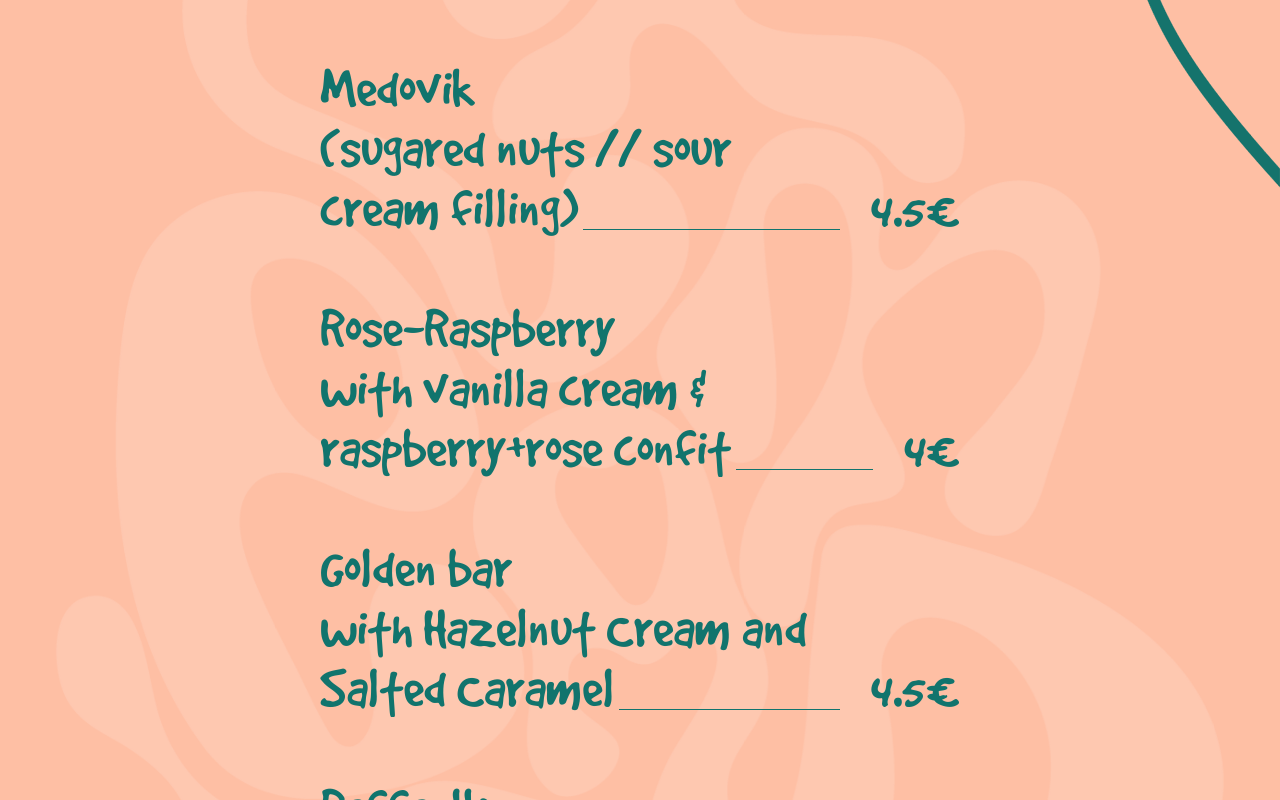
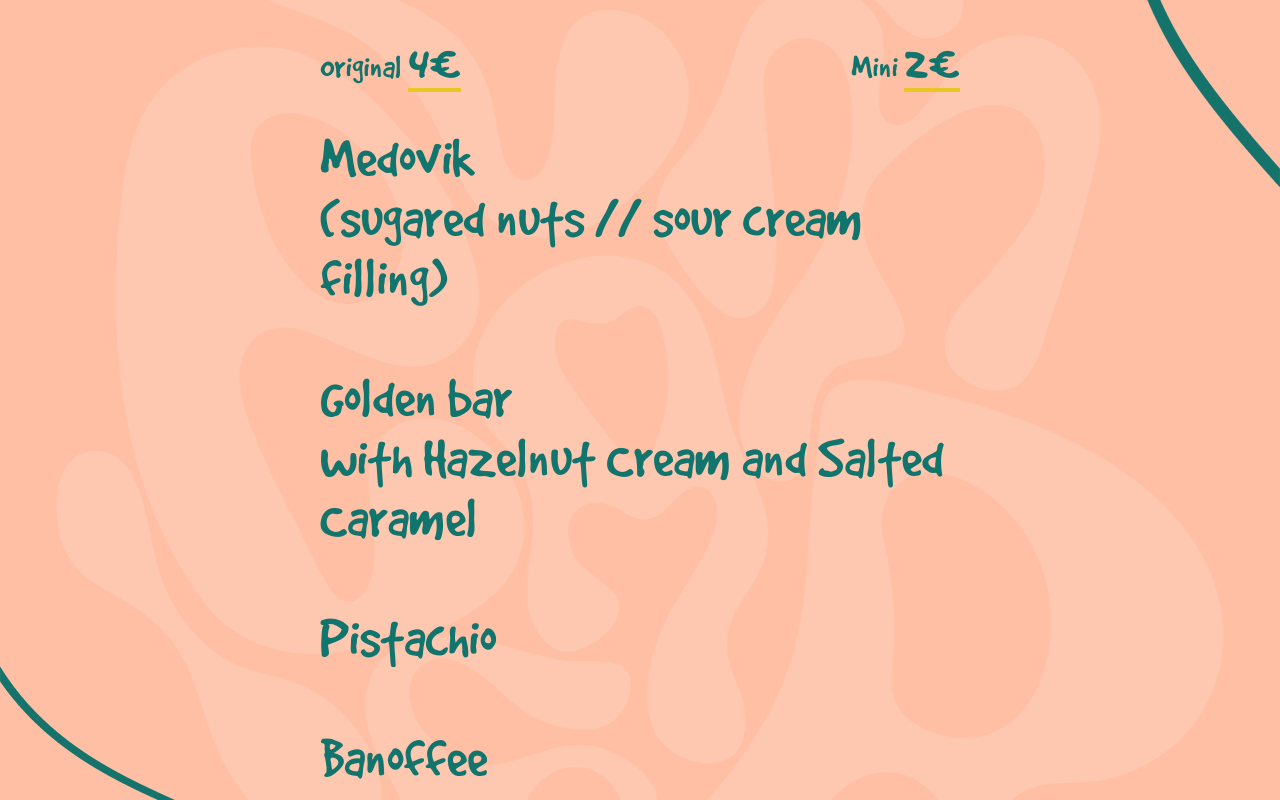
Before and after one commit to khripunovpp/creamier-porto, a React (Vite) app: page / in a window 1280 px wide. Shown: the part 520-1320 px from the top of the page. Built offline with nearby package versions, Linux system fonts and the light colour scheme; what react-simple-toasts would draw is missing.

Commit message:
the menu with mini sizes

```diff
--- a/src/Menu.jsx
+++ b/src/Menu.jsx
@@ -5,28 +5,31 @@ import {calcMode, cartItems} from "./main.jsx";
 const menuItems = [
     {
         name: 'Medovik \n(sugared nuts // sour cream filling)',
-        price: '4.5',
         ingredients: 'water, milk, flour T00, flour T50, eggs, cream, sugar, salt, butter 83%, sour cream 20%, flower honey, mix of sugared walnuts and pecans, boiled condensed milk, lemon juice, cottage cheese, baking powder'
     },
+    // {
+    //     name: 'Rose-Raspberry \nwith vanilla cream & raspberry+rose confit',
+    //     ingredients: 'water, milk, flour T00, flour T50, eggs, butter 83%, salt, sugar, cream, white chocolate Callebaut, gelatin, vanilla paste Guzman, raspberry puree, rose confit, pectin NH, lemon juice, glucose syrup, food coloring Fuksia Guzman'
+    // },
     {
-        name: 'Rose-Raspberry \nwith vanilla cream & raspberry+rose confit',
-        price: '4',
-        ingredients: 'water, milk, flour T00, flour T50, eggs, butter 83%, salt, sugar, cream, white chocolate Callebaut, gelatin, vanilla paste Guzman, raspberry puree, rose confit, pectin NH, lemon juice, glucose syrup, food coloring Fuksia Guzman'
+        name: 'Golden bar \nwith Hazelnut Cream and Salted Caramel',
+        ingredients: 'water, milk, flour T00, flour T50, eggs, butter 83%, white chocolate Callebaut, milk chocolate Callebaut, sugar, salt, cream, glucose syrup, hazelnut paste, cocoa butter'
+    },
+    // {
+    //     name: 'Raffaello \nwith Almond-Coconut Cream',
+    //     ingredients: 'water, milk, flour T00, flour T50, eggs, butter 83%, white chocolate Callebaut, salt, sugar, coconut milk 70%, cream 35%, almond paste, condensed milk, gelatin 220bloom, blanched almonds, vegetable oil \n'
+    // },
+    // {
+    //     name: 'Medovik BUT \nberry + pistachio version',
+    //     ingredients: 'water, milk, flour T00, flour T50, eggs, cream, sugar, salt, butter 83%, sour cream 20%, flower honey, raspberry confit, pistachio paste 40%, lemon juice, baking powder'
+    // },
+    {
+        name: 'Pistachio',
+        ingredients: 'water, milk, flour T00, flour T50, eggs, butter 83%, white chocolate Callebaut, salt, sugar, cream, cornstarch, dessert pistachio paste 40%, pistachio paste 100%'
     },
     {
-        name: 'Golden bar \nwith Hazelnut Cream and Salted Caramel',
-        price: '4.5',
-        ingredients: 'water, milk, flour T00, flour T50, eggs, butter 83%, white chocolate Callebaut, milk chocolate Callebaut, sugar, salt, cream, glucose syrup, hazelnut paste, cocoa butter\n'
-    },
-    {
-        name: 'Raffaello \nwith Almond-Coconut Cream',
-        price: '4',
-        ingredients: 'water, milk, flour T00, flour T50, eggs, butter 83%, white chocolate Callebaut, salt, sugar, coconut milk 70%, cream 35%, almond paste, condensed milk, gelatin 220bloom, blanched almonds, vegetable oil \n'
-    },
-    {
-        name: 'Medovik BUT \nberry + pistachio version',
-        price: '4.5',
-        ingredients: 'water, milk, flour T00, flour T50, eggs, cream, sugar, salt, butter 83%, sour cream 20%, flower honey, raspberry confit, pistachio paste 40%, lemon juice, baking powder'
+        name: 'Banoffee',
+        ingredients: 'water, milk, flour T00, flour T50, eggs, butter 83%, caramel chocolate Cacao Barry, white chocolate Cacao Barry, salt, sugar, cream, boiled condensed milk, mascarpone, glucose syrop, banana, banana paste GUZMAN'
     },
 ]
 
@@ -35,9 +38,9 @@ const item = ({name, price}) =>
                          <span className="menu__item-name">
                         {name}
                     </span>
-        <span className="menu__item-price">
-                        {price}€
-                    </span>
+        {/*<span className="menu__item-price">*/}
+        {/*                {price}€*/}
+        {/*            </span>*/}
     </div>
 
 const countArr = [1, 2, 3, 4, 5, 6, 7, 8, 9, 10]
@@ -79,6 +82,11 @@ export const Menu = () => {
     }
 
     return <main className="menu">
+        <section className="menu__header">
+            <div className="menu__sizes">
+                <span>Original <b>4€</b></span><span>Mini <b>2€</b></span>
+            </div>
+        </section>
         <ul className="menu__list">
             {menuItems.map(it => {
                 const {name, price, ingredients} = it
--- a/src/main.jsx
+++ b/src/main.jsx
@@ -11,7 +11,7 @@ toastConfig({
 })
 export const dialog = atom(false)
 
-const hasCalcInURL = window.location.search.includes('calc')
+const hasCalcInURL = false && window.location.search.includes('calc')
 export const calcMode = atom(hasCalcInURL)
 export const cartItems = atom({})
 
--- a/src/scss/index.scss
+++ b/src/scss/index.scss
@@ -256,8 +256,27 @@ img {
 .menu {
   color: $text;
   font-family: "GoodDog", sans-serif;
-  font-size: min(10vw, 60px);
   margin-bottom: 40px;
+
+  &__header {
+    text-align: center;
+    margin-bottom: 1em;
+    line-height: 1;
+    margin-top: 1em;
+    font-size: 35px;
+  }
+
+  &__sizes {
+    display: flex;
+    justify-content: space-between;
+    gap: 15px;
+
+    b {
+      display: inline-block;
+      border-bottom: 4px solid $captionShadow;
+      font-size: 1.6em;
+    }
+  }
 
   &__list {
     list-style: none;
@@ -265,13 +284,19 @@ img {
     margin: 0;
     display: flex;
     flex-direction: column;
+    font-size: min(10vw, 60px);
   }
 
   &__item {
+    padding-bottom: 1em;
+
+    &:last-child {
+      padding-bottom: 0;
+    }
+
     &-inner {
       display: table;
       line-height: 1;
-      padding-top: 1em;
       text-wrap: balance;
       white-space: pre-wrap;
       cursor: pointer;
@@ -289,14 +314,6 @@ img {
       position: relative;
       overflow: hidden;
 
-      &::after {
-        content: "";
-        position: absolute;
-        bottom: 7px;
-        margin-left: 5px;
-        width: 100%;
-        border-bottom: 1px solid $text;
-      }
     }
 
     &-price {
@@ -307,6 +324,23 @@ img {
       white-space: nowrap;
     }
 
+
+    &--withPrice {
+      .menu {
+        &__item {
+          &-name {
+            &::after {
+              content: "";
+              position: absolute;
+              bottom: 7px;
+              margin-left: 5px;
+              width: 100%;
+              border-bottom: 1px solid $text;
+            }
+          }
+        }
+      }
+    }
   }
 }
 
@@ -516,5 +550,5 @@ img {
   cursor: pointer;
   font-family: $systemFF;
   font-size: 16px;
-    padding: 10px 20px;
+  padding: 10px 20px;
 }
```
Also changed, not shown: 5 other files (tests, documents, lock files or other folders).
